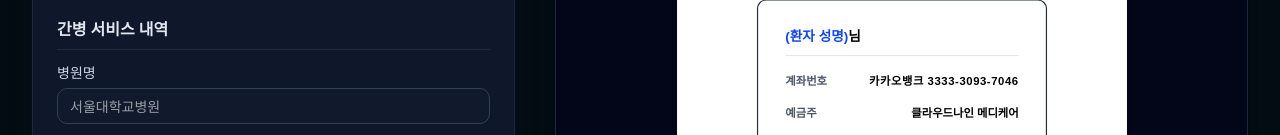
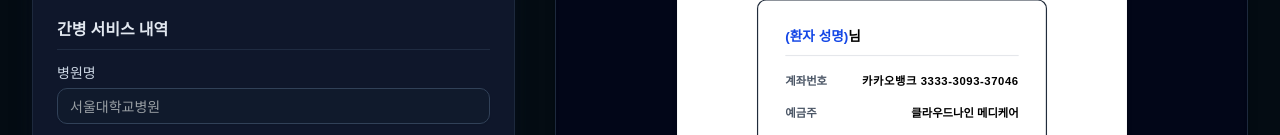
Before and after one commit to KimDongSoo-Kor/Medicare, a Next.js app: page / in a window 1280 px wide. Both pictures are taken after a click on the button "청구서". Shown: the part 1298-1433 px from the top of the page. Built offline with nearby package versions, Linux system fonts and the light colour scheme.

Commit message:
Update account number to 3333-3093-37046

```diff
--- a/src/components/documents/Invoice.tsx
+++ b/src/components/documents/Invoice.tsx
@@ -46,7 +46,7 @@ export const Invoice: React.FC<Props> = ({ data }) => {
                 <div className="space-y-4 mb-8">
                     <p className="flex justify-between">
                         <span className="text-gray-600 font-bold w-24">계좌번호</span>
-                        <span className="font-bold tracking-wider">카카오뱅크 3333-3093-7046</span>
+                        <span className="font-bold tracking-wider">카카오뱅크 3333-3093-37046</span>
                     </p>
                     <p className="flex justify-between">
                         <span className="text-gray-600 font-bold w-24">예금주</span>
```
